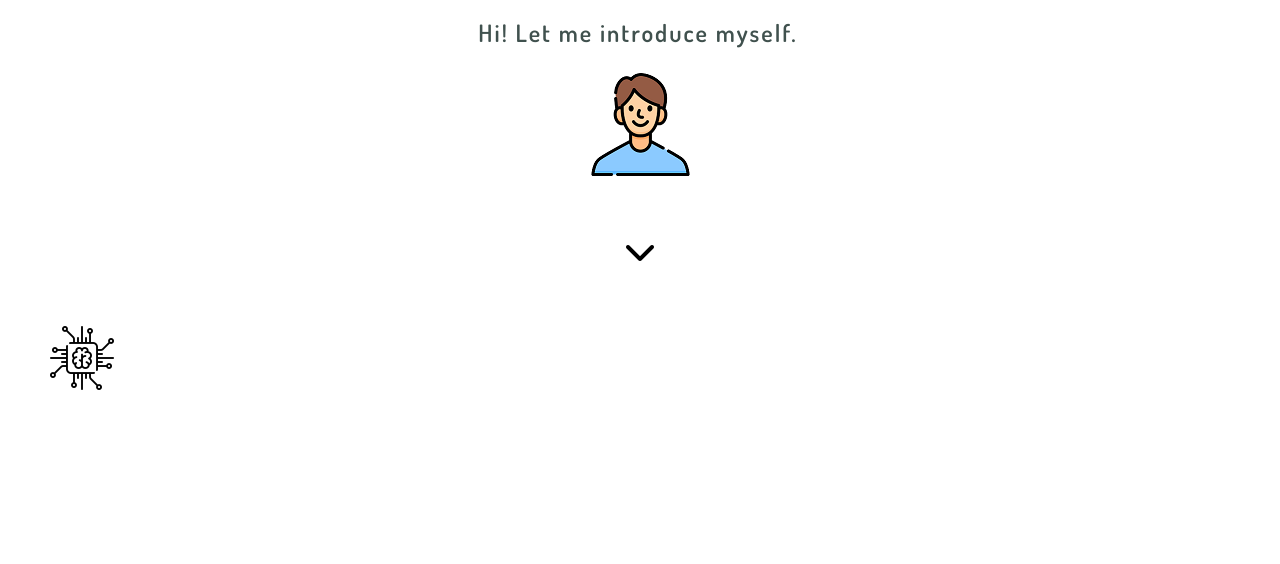
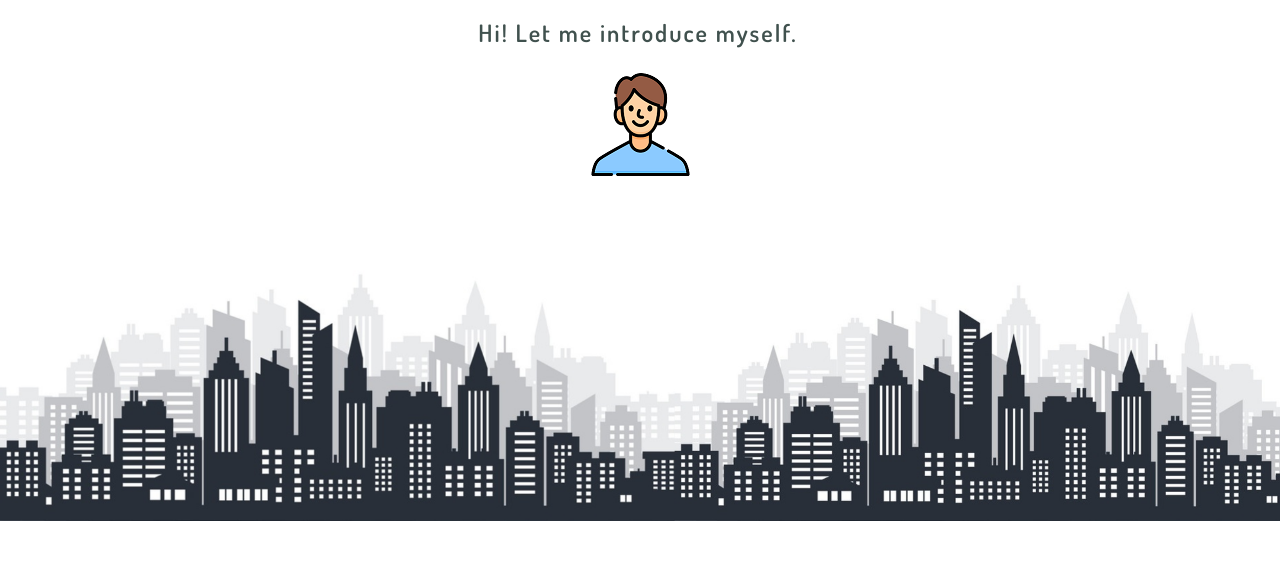
Before and after one commit to ryandeng32/Personal-Website, a plain HTML site: page index.html in a window 1280 px wide. Shown: the part 236-800 px from the top of the page. Drawn offline with nearby package versions, Linux system fonts and the light colour scheme.

Commit message:
add city image

```diff
--- a/css/main.css
+++ b/css/main.css
@@ -13,7 +13,7 @@ body {
 .visible {
   visibility: visible;
   opacity: 1;
-  transition: visibility 0s linear 0s, opacity 300ms;
+  transition: visibility 0s linear 0s, opacity 3000ms;
 }
 
 h1 {
@@ -42,8 +42,8 @@ h3 {
 }
 .intro {
   text-align: center;
-  height: 60rem;
-  padding: 12% 0%;
+  height: 50rem;
+  padding-top: 12%;
 }
 /* .container {
   position: relative;
@@ -328,14 +328,19 @@ hr {
   margin-right: 30px;
 }
 
+.scroll_images {
+  text-align: center;
+}
 .chip_img {
   display: block;
-  width: 5%;
+  width: 100%;
+  height: 200%;
   position: relative;
-  top: 50px;
-  bottom: 30px;
-  left: 50px;
-  transition: 0.5s;
+  bottom: 100px;
+}
+.data_img {
+  display: block;
+  width: 10%;
 }
 .contact-me {
   line-height: 3;
--- a/index.html
+++ b/index.html
@@ -32,11 +32,12 @@
     <script type="text/javascript">
       $(document).ready(function () {
         $(window).scroll(function () {
-          if ($(this).scrollTop() > 20) {
+          if ($(this).scrollTop() > 100) {
             $(".chip_img").addClass("visible");
-          } else {
-            $(".chip_img").css({ visibility: "hidden" });
           }
+          // if ($(this).scrollTop() > 300) {
+          //   $(".data_img").addClass("visible");
+          // }
         });
       });
     </script>
@@ -60,10 +61,16 @@
           <i class="fas fa-chevron-down"></i>
         </button>
       </div>
-      <img class="chip_img hidden" src="img/pattern_img/chip.png" />
+      <div class="scroll_images">
+        <img
+          id="next"
+          class="chip_img hidden"
+          src="img/pattern_img/city_big.png"
+        />
+      </div>
     </div>
     <br />
-    <div class="skills" id="next">
+    <div class="skills">
       <div class="brief">
         <h2 class="brief-head">My Skills</h2>
         <p class="brief-text">
```
Also changed, not shown: img/pattern_img/city_big.png (added).
